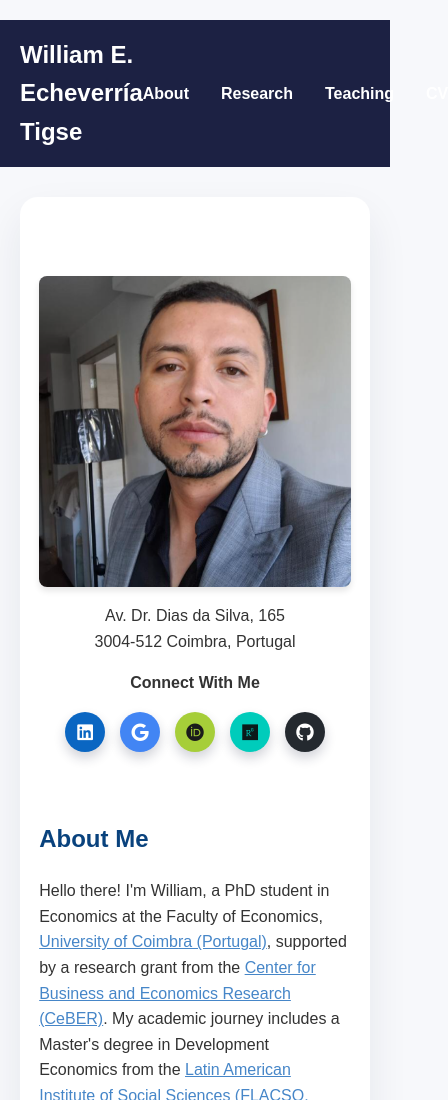
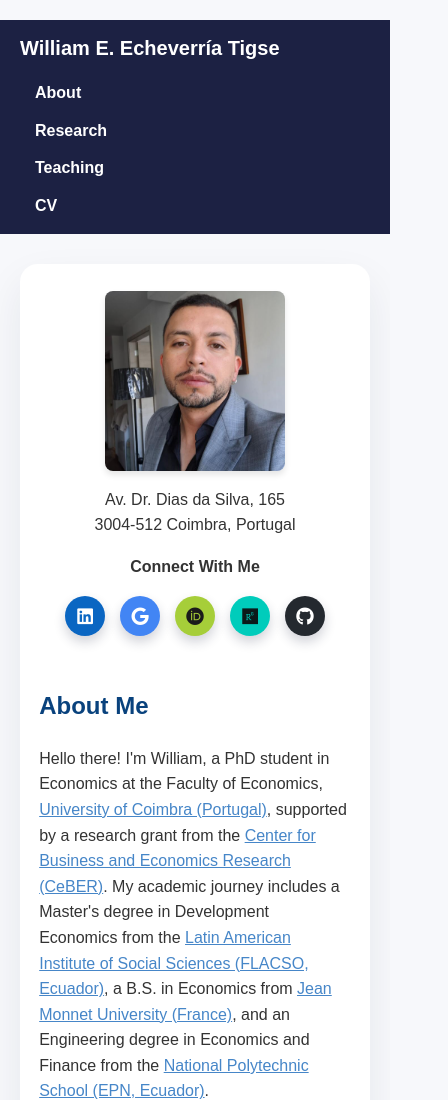
Before and after one commit to willecheverria8/My_website, a website: page portfolio-website/src/index.html in a window 390 px wide. Shown: the top 1100 px of the page, 448 px wide, since content can reach past the window. Drawn offline with Linux system fonts and the light colour scheme.

Commit message:
Refine mobile layout and profile image sizing

```diff
--- a/portfolio-website/src/styles/main.css
+++ b/portfolio-website/src/styles/main.css
@@ -6,6 +6,12 @@
     --gutter: clamp(1.25rem, 3.5vw, 3.25rem);
     --link-color: #4686c8;
     --heading-color: #09427d;
+}
+
+*,
+*::before,
+*::after {
+    box-sizing: border-box;
 }
 
 body {
@@ -87,11 +93,14 @@ footer {
     justify-content: space-between;
     align-items: center;
     padding: 0 var(--gutter);
+    flex-wrap: wrap;
+    gap: 0.75rem 1.25rem;
 }
 
 .logo {
     font-size: 1.5rem;
     font-weight: bold;
+    line-height: 1.2;
 }
 
 .nav-menu {
@@ -100,6 +109,7 @@ footer {
     gap: 2rem;
     margin: 0;
     padding: 0;
+    flex-wrap: wrap;
 }
 
 .nav-menu a {
@@ -470,17 +480,85 @@ footer {
     top: 0.32em;
 }
 
+@media (max-width: 1024px) {
+    .about-content {
+        grid-template-columns: 220px 1fr;
+        gap: 2rem;
+    }
+
+    .cv-viewer {
+        height: 640px;
+    }
+}
+
 @media (max-width: 768px) {
     header h1 {
         font-size: 2em;
     }
 
-    nav a {
-        display: block;
-        margin: 10px 0;
+    .navbar {
+        position: static;
+    }
+
+    .nav-container {
+        flex-direction: column;
+        align-items: flex-start;
+    }
+
+    .nav-menu {
+        gap: 0.75rem 1.25rem;
+        padding-top: 0.5rem;
     }
 
     .about-content {
         grid-template-columns: 1fr;
     }
+
+    .about-photo img {
+        margin-top: 0.75rem;
+        max-width: 220px;
+        margin-left: auto;
+        margin-right: auto;
+    }
+
+    .skills-container {
+        gap: 1.25rem;
+    }
+
+    .skill-item {
+        min-width: 96px;
+    }
+
+    .cv-viewer {
+        height: 520px;
+    }
 }
+
+@media (max-width: 480px) {
+    .logo {
+        font-size: 1.25rem;
+    }
+
+    .nav-menu {
+        flex-direction: column;
+        align-items: flex-start;
+        width: 100%;
+    }
+
+    .about-photo img {
+        max-width: 180px;
+    }
+
+    .social-icons {
+        justify-content: center;
+    }
+
+    .cv-download {
+        width: 100%;
+        justify-content: center;
+    }
+
+    .cv-viewer {
+        height: 420px;
+    }
+}
```
